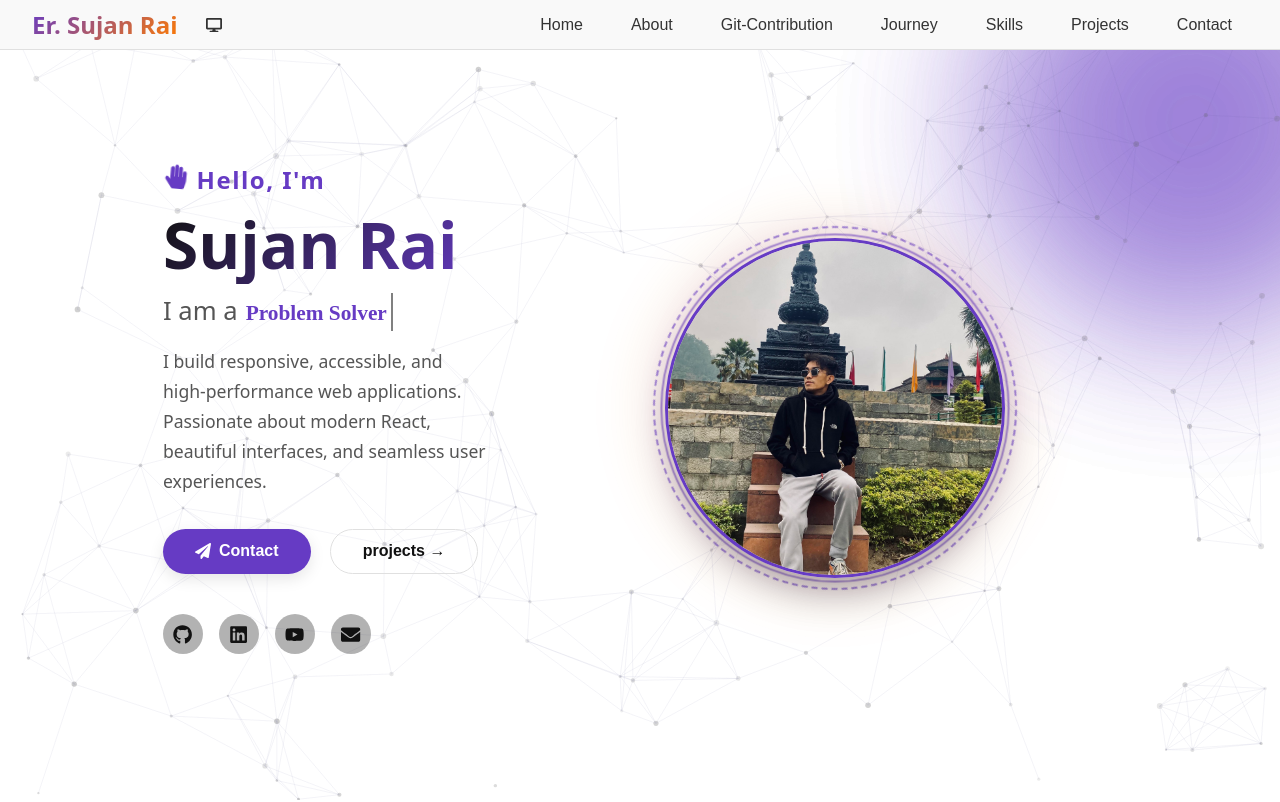
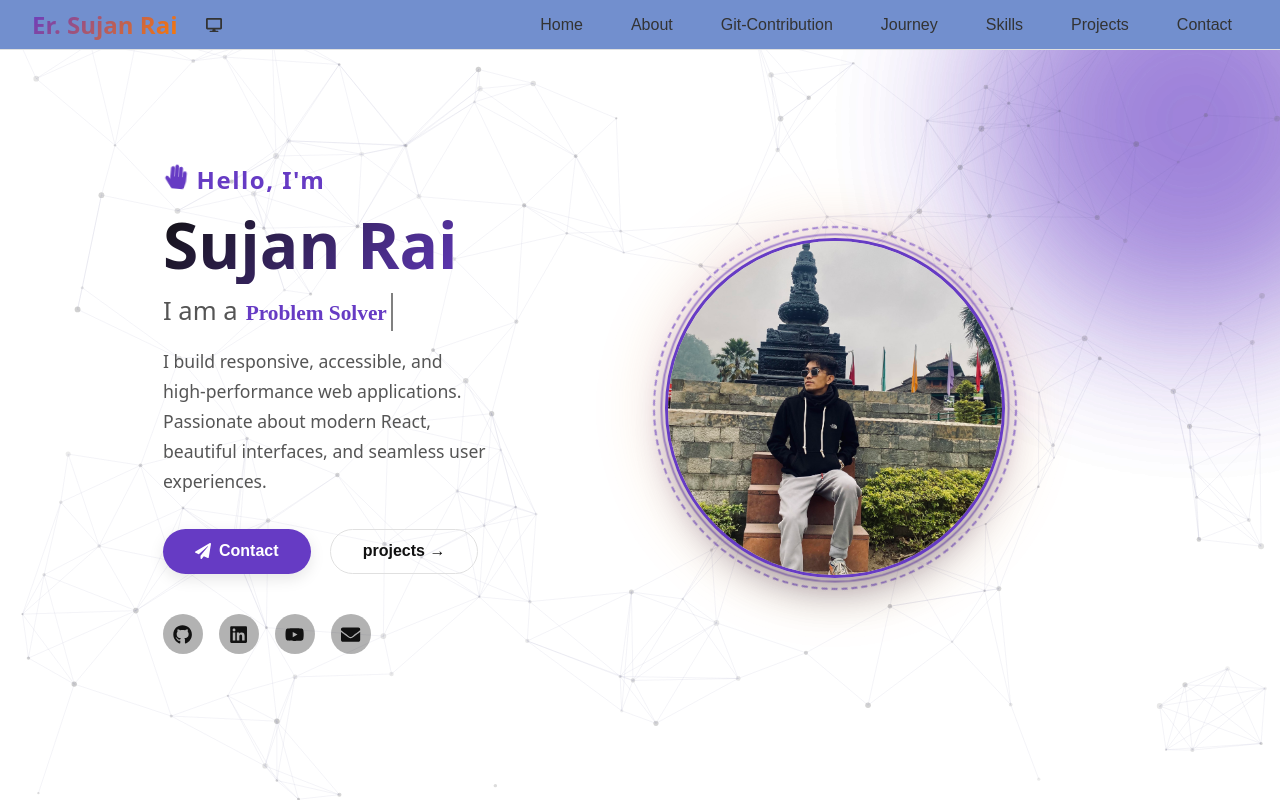
Before and after one commit to Sujan-Rai-426/Er_Sujan1, a React (Vite) app in the folder Frontend/: page / in a window 1280 px wide. Shown: the top 802 px of the page. Built offline with nearby package versions, Linux system fonts and the light colour scheme.

Commit message:
Update App.css

```diff
--- a/Frontend/src/App.css
+++ b/Frontend/src/App.css
@@ -18,7 +18,7 @@ body.light {
   --text-tertiary: #555555;
   --border-color: #e0e0e0;
   --accent-color: #663bc4;
-  --card-bg: #f9f9f9;
+  --card-bg: #728FCE;
 }
 
 /* ----- DARK THEME ----- */
```
